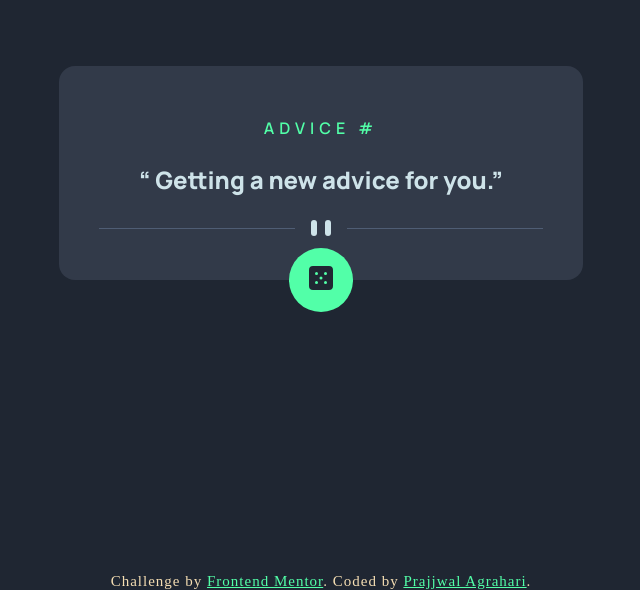
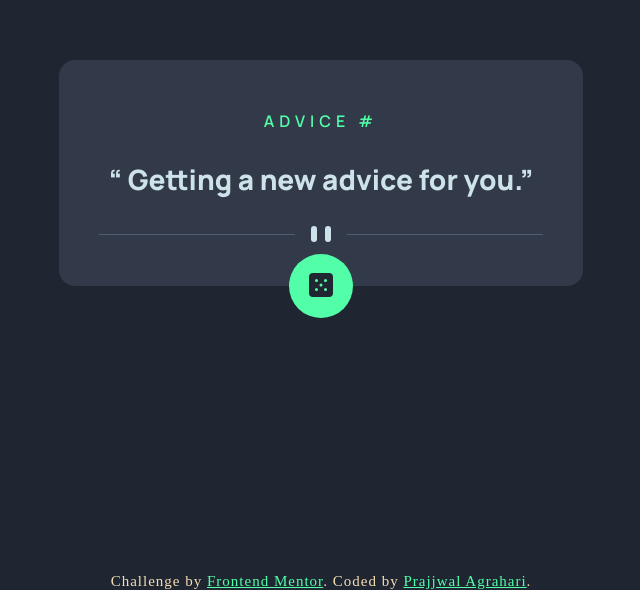
Before and after one commit to prajjwalag/FrontEndMentor_AdviceGenerationApp, a plain HTML site: page index.html in a window 1280 px wide. Shown: the part 227-817 px from the top of the page, without its empty margins (319-959 px from the left). Drawn offline with Linux system fonts and the light colour scheme; no server answers.

Commit message:
Enhanced hover and click animation

```diff
--- a/style.css
+++ b/style.css
@@ -35,7 +35,7 @@ body {
 .card p {
     font-family: "Manrope", sans-serif;
     color: hsl(193, 38%, 86%);
-    font-size: 1.5rem;
+    font-size: 28px;
     text-align: center;
     font-weight: 800;
 }
@@ -72,6 +72,7 @@ button:hover {
 
 button:active {
     box-shadow: 0 0 1em 0.3em  hsl(150, 53%, 54%);
+    transform: scale(0.9, 0.9);
     transition: 250ms ease-in-out;
     transition-property: opacity;
 }
```
Also changed, not shown: design/active-states.jpg (deleted), design/desktop-design.jpg (deleted), design/desktop-preview.jpg (deleted), design/mobile-design.jpg (deleted), 2 other files.
